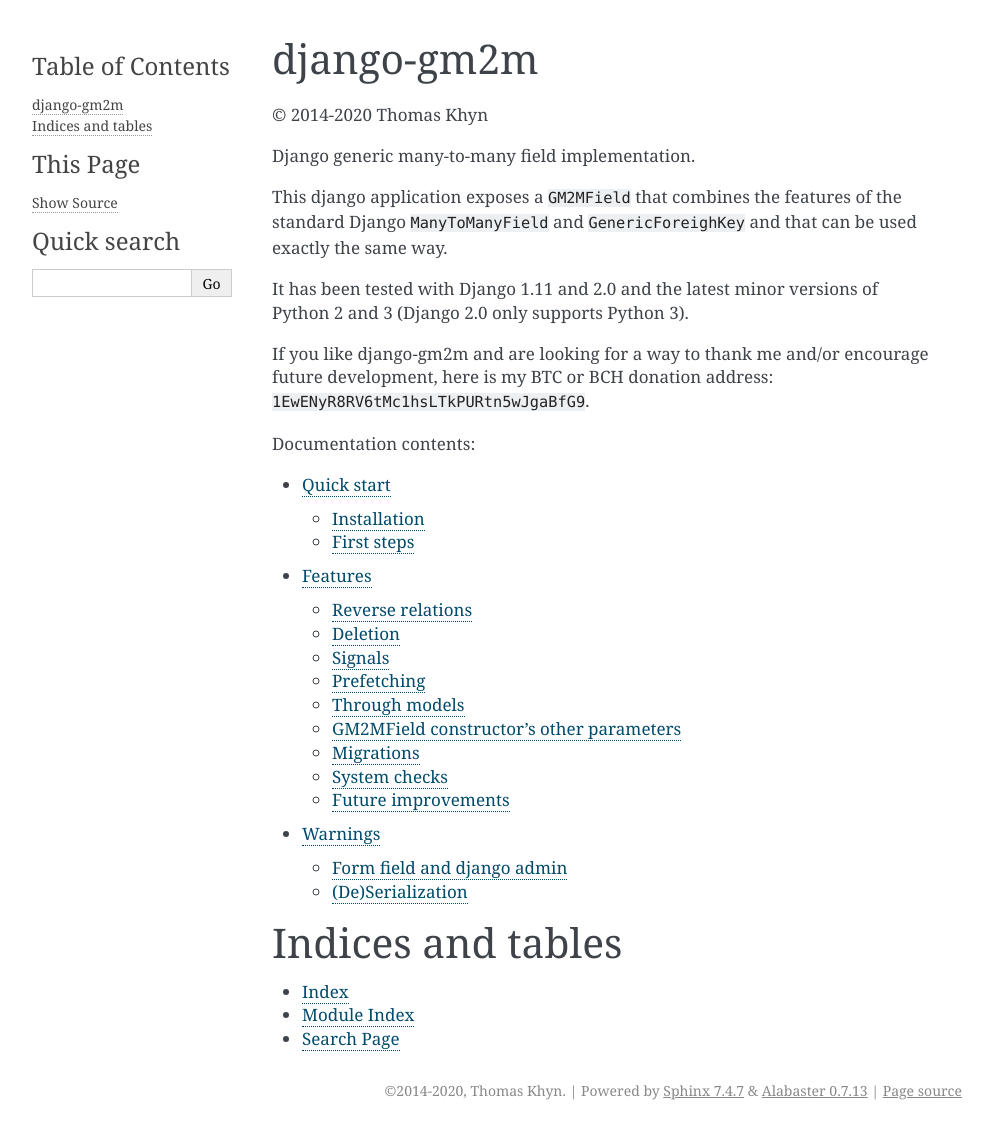
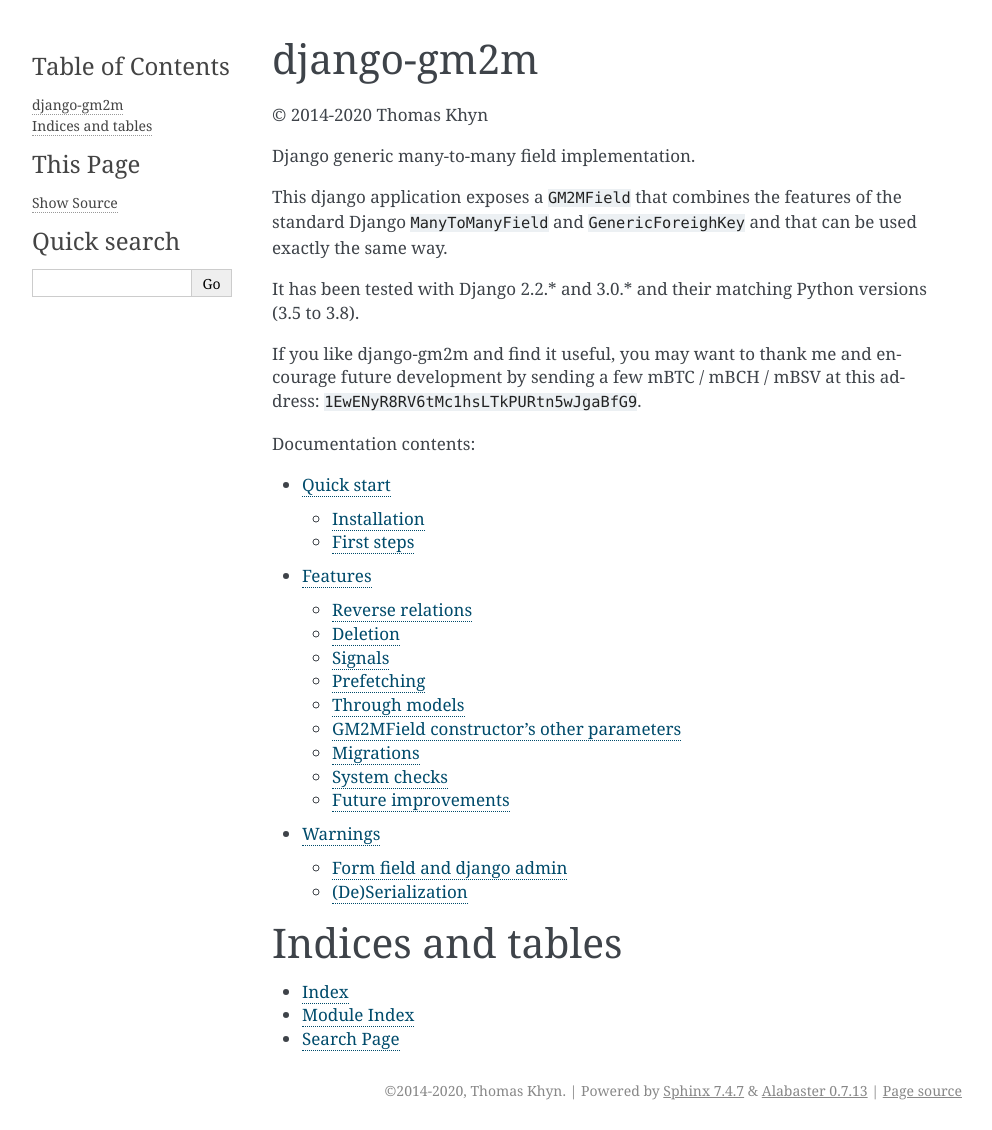
Before and after one commit to tkhyn/django-gm2m, a Sphinx documentation site: the page built from doc/index.rst, in a window 1280 px wide. Shown: the whole page, without its empty margins (148-1140 px from the left). Built offline with Sphinx 7.4.7, drawn with Linux system fonts in a browser that asks for light colours; the version number could not be read and is left out.

Commit message:
doc(readme): update versions and donation paragraph

```diff
--- a/doc/index.rst
+++ b/doc/index.rst
@@ -11,11 +11,10 @@
 the features of the standard Django ``ManyToManyField`` and
 ``GenericForeighKey`` and that can be used exactly the same way.
 
-It has been tested with Django 1.11 and 2.0 and the latest minor versions
-of Python 2 and 3 (Django 2.0 only supports Python 3).
+It has been tested with Django 2.2.* and 3.0.* and their matching Python versions (3.5 to 3.8).
 
-If you like django-gm2m and are looking for a way to thank me and/or encourage
-future development, here is my BTC or BCH donation address:
+If you like django-gm2m and find it useful, you may want to thank me and
+encourage future development by sending a few mBTC / mBCH / mBSV at this address:
 ``1EwENyR8RV6tMc1hsLTkPURtn5wJgaBfG9``.
 
 Documentation contents:
```
Also changed, not shown: README.rst (+3 -4 lines).
